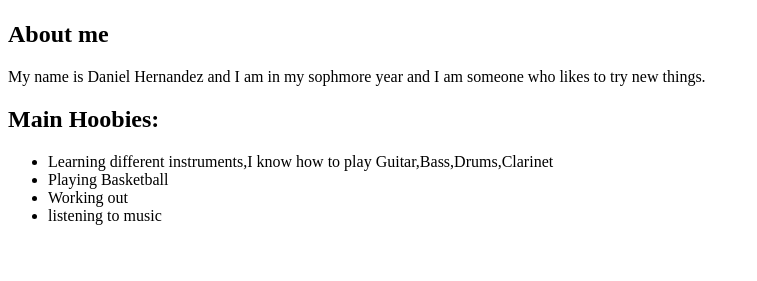
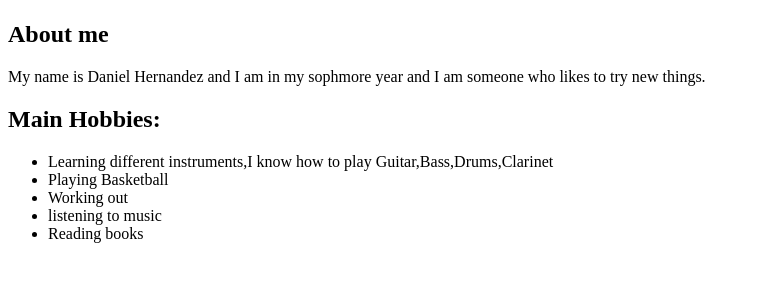
Before and after one commit to DH2355/DH2355.github.io, a plain HTML site: page index.html in a window 1280 px wide. Shown: the part 59-340 px from the top of the page, without its empty margins (0-757 px from the left). Drawn offline with Linux system fonts and the light colour scheme.

Commit message:
Update index.html

```diff
--- a/index.html
+++ b/index.html
@@ -10,12 +10,13 @@
 <h2>About me</h2>
 <p>My name is Daniel Hernandez and I am in my sophmore year and I am someone who likes to try new things.</p>
 
-<h2>Main Hoobies:</h2>
+<h2>Main Hobbies:</h2>
 <ul>
 <li>Learning different instruments,I know how to play Guitar,Bass,Drums,Clarinet</li>
 <li>Playing Basketball</li>
 <li>Working out</li>
 <li>listening to music</li>
+<li>Reading books</li>
 </ul>
 
 
```
